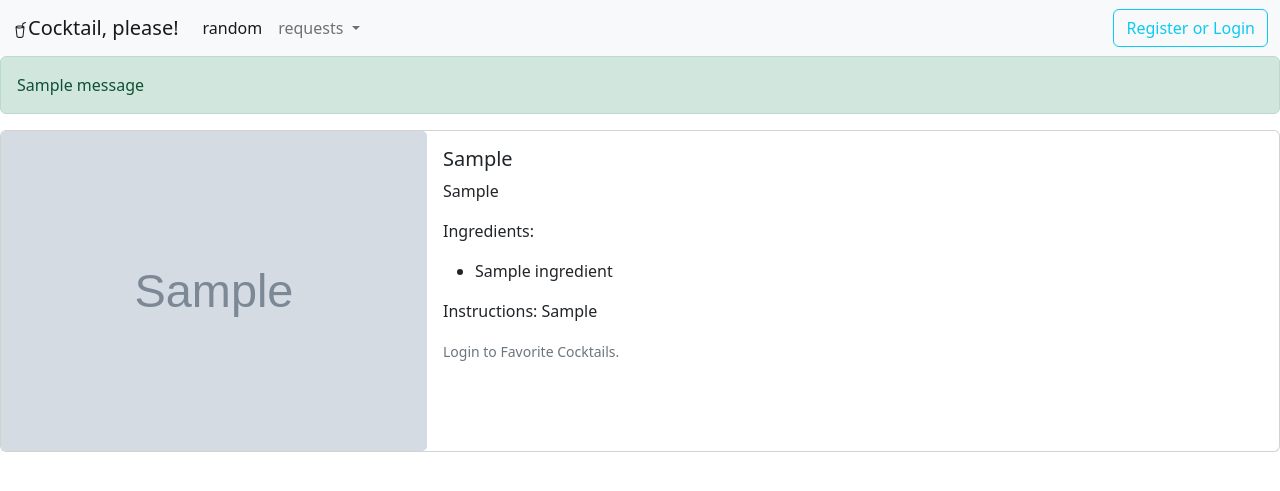
After one commit to jleppek15/cocktail-please, a Flask app: template templates/cocktails/random.html in a window 1280 px wide. The commit adds this page. Shown: the top 491 px of the page. Run offline with Flask 2, Linux system fonts and the light colour scheme; the template is opened without the code that fills it: most values are stand-ins (such as "Sample title", 1, 10 or a date in 2020); grey boxes marked "Sample" are stand-in pictures; one stand-in notice (Sample message) is shown.

Commit message:
continued work on app routes

```diff
--- a/app.py
+++ b/app.py
@@ -1,9 +1,9 @@
 import os
 from flask import Flask, redirect, render_template, g, session, request, jsonify, flash
 import requests
+import itertools
+from sqlalchemy.exc import IntegrityError
 import json
-from sqlalchemy.exc import IntegrityError
-
 
 from models import db, connect_db, User, Cocktail
 from forms import RegisterUserForm
@@ -27,9 +27,9 @@ def check_user():
     """Check to see if we are logged in and add user to flask g"""
 
 
-def login():
+def login(user):
     """login a user"""
-    session[CURR_USER_KEY] = User.id
+    session[CURR_USER_KEY] = user.id
 
 def logout():
     """log the user out"""
@@ -47,20 +47,38 @@ def redirect_home():
 def show_home():
     return render_template('home.html')
 
-@app.route('/user')
-def user_page():
+
+#_____USER METHODS GO BELOW_____#
+
+@app.route('/login', methods=['GET', 'POST'])
+def login_page():
     form = RegisterUserForm()
-    return render_template('/users/user.html', form = form)
+
+    if form.validate_on_submit():
+        user = User.authenticate(form.username.data,
+                                form.password.data)
+        if user:
+            login(user)
+            flash(f"Hello, {user.username}!", "success")
+            return redirect('/')
+
+        flash('Invalid credentials', 'danger')
+
+
+    return render_template('/users/login.html', form = form)
 
 @app.route('/register', methods=['GET', 'POST'])
 def register_user():
+    """Register user. IS NOT WORKING -- TYPE ERROR??"""
+
     form = RegisterUserForm()
 
     if form.validate_on_submit():
         try:
-            username = form.data.username
-            password = form.data.password
-            user = User.register(username=username, password=password)
+            user = User.register(
+                username = form.username.data,
+                password = form.password.data,
+            )
             db.session.commit()
 
         except IntegrityError:
@@ -69,45 +87,48 @@ def register_user():
 
         login(user)
 
-        return redirect('/home')
+        return redirect('/')
 
     else:
         return render_template('/users/register.html', form = form)
 
-@app.route('/login', methods=['POST'])
-def login_user():
-    form = RegisterUserForm()
+@app.route('/logout', methods=["POST"])
+def logout_user():
+    """logout current user"""
+    logout()
+    return render_template('home.html')
 
-    if form.validate_on_submit():
-        try:
-            username = form.data.username
-            password = form.data.password
-            user = User.register(username=username, password=password)
-            db.session.commit()
-
-        except IntegrityError:
-            flash('Username already taken', 'danger')
-            return render_template('/users/register.html', form=form)
-
-        login(user)
-
-        return redirect('/home')
-
-    else:
-        return redirect('/user', form = form)
+#_______COCKTAIL API METHODS GO BELOW_______#
 
 @app.route('/random', methods=['GET'])
 def random_cocktail():
+    """get a random cocktail from the api"""
     random = requests.get(URL + 'random.php').json()
     random_cocktail = random['drinks']
     ingredients = condense_ingredients(random_cocktail[0])
-    print(ingredients)
-    return render_template('random.html', random=random_cocktail[0], ingredients = ingredients)
+    return render_template('/cocktails/random.html', random=random_cocktail[0], ingredients = ingredients)
 
 def condense_ingredients(obj):
+    """A method to condense ingredients to be readable"""
     ingredients = []
     for x in range(1, 15, 1):
         if obj[f"strIngredient{x}"]:
-            ingredients.append(obj[f"strIngredient{x}"])
+            ingredient = obj[f"strIngredient{x}"]
+            if obj[f'strMeasure{x}']:
+                ingredient = obj[f"strIngredient{x}"] + ', ' + obj[f'strMeasure{x}']
+            ingredients.append(ingredient)
+    return ingredients;
 
-    return ingredients;
+
+@app.route('/favorite', methods=["POST"])
+def favorite_cocktail():
+    """Add the cocktail to the database and to the User"""
+
+@app.route('/search/ingredient', methods=["POST", "GET"])
+def search_cocktail():
+    """search the cocktail API by ingredients, using a drop down menu"""
+    ingredient = request.args
+
+@app.route('/search/name', methods=["GET", "POST"])
+def search_ingredient():
+    """search the cocktail API by name"""
--- a/models.py
+++ b/models.py
@@ -1,3 +1,5 @@
+import os
+
 from flask_sqlalchemy import SQLAlchemy
 from sqlalchemy import ForeignKey
 
@@ -25,11 +27,12 @@ class User(db.Model):
     @classmethod
     def register(cls, username, password):
         """Register your username and password"""
+
         hashed_pw = bcrypt.generate_password_hash(password).decode('UTF-8')
 
         user = User(
             username=username,
-            password=hashed_pw
+            password=hashed_pw,
         )
 
         db.session.add(user)
--- a/static/style.css
+++ b/static/style.css
@@ -1,3 +1,4 @@
-* {
-    background-color: #f88cfa;
+body {
+    background-color: #ffeaff;
+    color: #2c0f2c;
 }
--- a/templates/base.html
+++ b/templates/base.html
@@ -6,13 +6,13 @@
     <meta name="viewport" content="width=device-width, initial-scale=1.0">
     <title>{%block title%}{%endblock%}</title>
     <link href="https://cdn.jsdelivr.net/npm/bootstrap@5.2.0-beta1/dist/css/bootstrap.min.css" rel="stylesheet" integrity="sha384-0evHe/X+R7YkIZDRvuzKMRqM+OrBnVFBL6DOitfPri4tjfHxaWutUpFmBp4vmVor" crossorigin="anonymous">
-    <link rel="stylesheet" href="/static/style.css">
+    <!-- <link rel="stylesheet" href="/static/style.css"> -->
 </head>
 <nav class="navbar navbar-expand-lg bg-light">
     <div class="container-fluid">
       <a class="navbar-brand" href="/"><svg xmlns="http://www.w3.org/2000/svg" width="16" height="16" fill="currentColor" class="bi bi-cup-straw" viewBox="0 0 16 16">
         <path d="M13.902.334a.5.5 0 0 1-.28.65l-2.254.902-.4 1.927c.376.095.715.215.972.367.228.135.56.396.56.82 0 .046-.004.09-.011.132l-.962 9.068a1.28 1.28 0 0 1-.524.93c-.488.34-1.494.87-3.01.87-1.516 0-2.522-.53-3.01-.87a1.28 1.28 0 0 1-.524-.93L3.51 5.132A.78.78 0 0 1 3.5 5c0-.424.332-.685.56-.82.262-.154.607-.276.99-.372C5.824 3.614 6.867 3.5 8 3.5c.712 0 1.389.045 1.985.127l.464-2.215a.5.5 0 0 1 .303-.356l2.5-1a.5.5 0 0 1 .65.278zM9.768 4.607A13.991 13.991 0 0 0 8 4.5c-1.076 0-2.033.11-2.707.278A3.284 3.284 0 0 0 4.645 5c.146.073.362.15.648.222C5.967 5.39 6.924 5.5 8 5.5c.571 0 1.109-.03 1.588-.085l.18-.808zm.292 1.756C9.445 6.45 8.742 6.5 8 6.5c-1.133 0-2.176-.114-2.95-.308a5.514 5.514 0 0 1-.435-.127l.838 8.03c.013.121.06.186.102.215.357.249 1.168.69 2.438.69 1.27 0 2.081-.441 2.438-.69.042-.029.09-.094.102-.215l.852-8.03a5.517 5.517 0 0 1-.435.127 8.88 8.88 0 0 1-.89.17zM4.467 4.884s.003.002.005.006l-.005-.006zm7.066 0-.005.006c.002-.004.005-.006.005-.006zM11.354 5a3.174 3.174 0 0 0-.604-.21l-.099.445.055-.013c.286-.072.502-.149.648-.222z"/>
-      </svg>Cocktail, please</a>
+      </svg>Cocktail, please!</a>
       <button class="navbar-toggler" type="button" data-bs-toggle="collapse" data-bs-target="#navbarSupportedContent" aria-controls="navbarSupportedContent" aria-expanded="false" aria-label="Toggle navigation">
         <span class="navbar-toggler-icon"></span>
       </button>
@@ -30,17 +30,20 @@
               <li><a class="dropdown-item" href="/search/ingredient">Search by Ingredient</a></li>
               <li><a class="dropdown-item" href="/search/name">Search by Name</a></li>
               <li><hr class="dropdown-divider"></li>
-              <li><a class="dropdown-item" href="/add">Add a Cocktail</a></li>
+              <li><a class="dropdown-item" href="/favorites">My Favorites</a></li>
             </ul>
           </li>
         </ul>
         {%if not g.user %}
-        <form class="d-flex" action="/user">
-          <button class="btn btn-outline-success" type="submit">Register or Login</button>
+        <form class="d-flex" action="/login">
+          <button class="btn btn-outline-info" type="submit">Register or Login</button>
         </form>
         {% else %}
+        <form class="d-flex" action="/favorites">
+          <button class="btn btn-outline-success" type="submit">Favorite Cocktails</button>
+        </form>
         <form class="d-flex" action="/logout">
-            <button class="btn btn-outline-success" type="submit">logout</button>
+            <button class="btn btn-outline-success" type="submit">Logout</button>
         </form>
         {%endif%}
 
@@ -48,6 +51,9 @@
     </div>
   </nav>
 <body>
+  {% for category, message in get_flashed_messages(with_categories=True) %}
+  <div class="alert alert-{{ category }}">{{ message }}</div>
+  {% endfor %}
     {%block content%}
     {%endblock%}
 </body>
--- /dev/null
+++ b/templates/cocktails/cocktail.html
@@ -0,0 +1,39 @@
+{% extends 'base.html'%}
+
+{%block title%} Your Cocktail {%endblock%}
+
+{%block content%}
+
+<div class="card mb-3">
+    <div class="row g-0">
+        <div class="col-md-4">
+            <img src="{{random.strDrinkThumb}}" class="card-img justify-content-center" alt="...">
+        </div>
+    <div class="col-md-8">
+        <div class="card-body">
+            <h5 class="card-title">{{random.strDrink}}</h5>
+                <p class="card-text">{{random.strCategory}}</p>
+                    <p class="card-text">Ingredients:
+                        <ul>
+                            {%for i in ingredients %}
+                            <li>{{i}}</li>
+                            {%endfor%}
+                        </ul>
+
+                        Instructions:
+                        {{random.strInstructions}}
+            </p>
+        </p>
+        {%if not g.user %}
+        <p class="card=text"><small class="text-muted">Login to Favorite Cocktails.</small></p>
+        {% else %}
+        <form class="d-flex" action="/favorite">
+            <button class="btn btn-outline-success" type="submit">Favorite this cocktail</button>
+        </form>
+        {%endif%}
+            </div>
+        </div>
+    </div>
+  </div>
+
+{%endblock%}
--- /dev/null
+++ b/templates/cocktails/random.html
@@ -0,0 +1,3 @@
+{%extends '/cocktails/cocktail.html'%}
+
+{%block title%}Random Cocktail{%endblock%}
--- a/templates/users/user.html
+++ b/templates/users/login.html
@@ -3,12 +3,12 @@
 {%block title%} Login {%endblock%}
 
 {%block content%}
-
+<br>
 <div class="row justify-content-md-center">
     <div class="col-md-7 col-lg-5">
       <h2 class="join-message">Welcome back.</h2>
 
-      <form method="POST" id="user_form" action="/login">
+      <form method="POST" id="user_form">
         {{ form.hidden_tag() }}
 
         {% for field in form if field.widget.input_type != 'hidden' %}
@@ -27,7 +27,7 @@
   <div class="row justify-content-md-center">
     <div class="col-md-7 col-lg-5">
         <h2 class="join-message">Don't have an account?</h2>
-            <form method="GET" action="/register">
+            <form action="/register">
                 <button class="btn btn-secondary btn-block btn-md">Register Here</button>
             </form>
         </div>
--- a/templates/users/register.html
+++ b/templates/users/register.html
@@ -8,7 +8,7 @@
     <div class="col-md-7 col-lg-5">
       <h2 class="join-message">Welcome to "Cocktail, please!"</h2>
 
-      <form method="POST" id="user_form" action="/register">
+      <form method="post" id="user_form">
         {{ form.hidden_tag() }}
 
         {% for field in form if field.widget.input_type != 'hidden' %}
```
Also changed, not shown: templates/404.html (added, +8 -0 lines), templates/home.html (+23 -2 lines), templates/random.html (deleted, +0 -22 lines).
